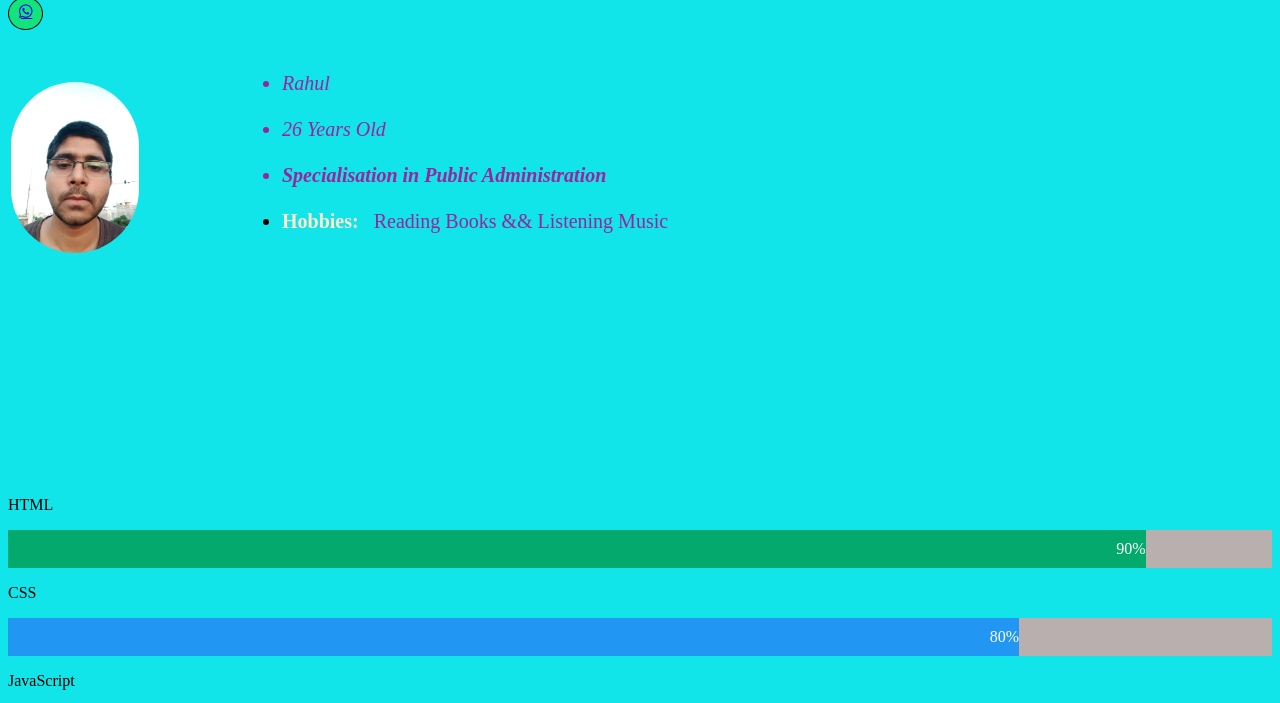
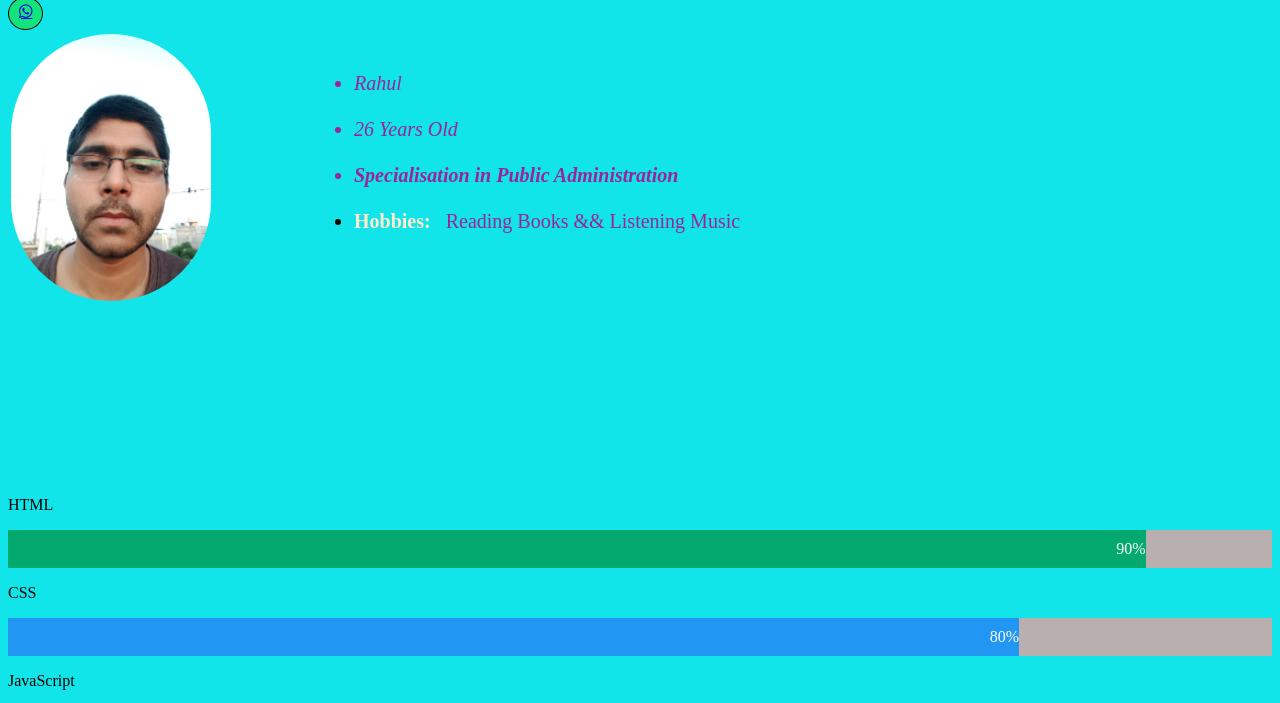
Before and after one commit to RKS78645/myportfolio.github.io, a plain HTML site: page index2.html in a window 1280 px wide. Shown: the part 87-790 px from the top of the page. Drawn offline with Linux system fonts and the light colour scheme.

Commit message:
Update style2.css

```diff
--- a/style2.css
+++ b/style2.css
@@ -16,7 +16,7 @@ body{
 
 }
 img{
-    width: 10vw;
+    width: 200px;
     border-radius: 120vw;
     background-color: transparent;
     margin-bottom: 170px;
```
